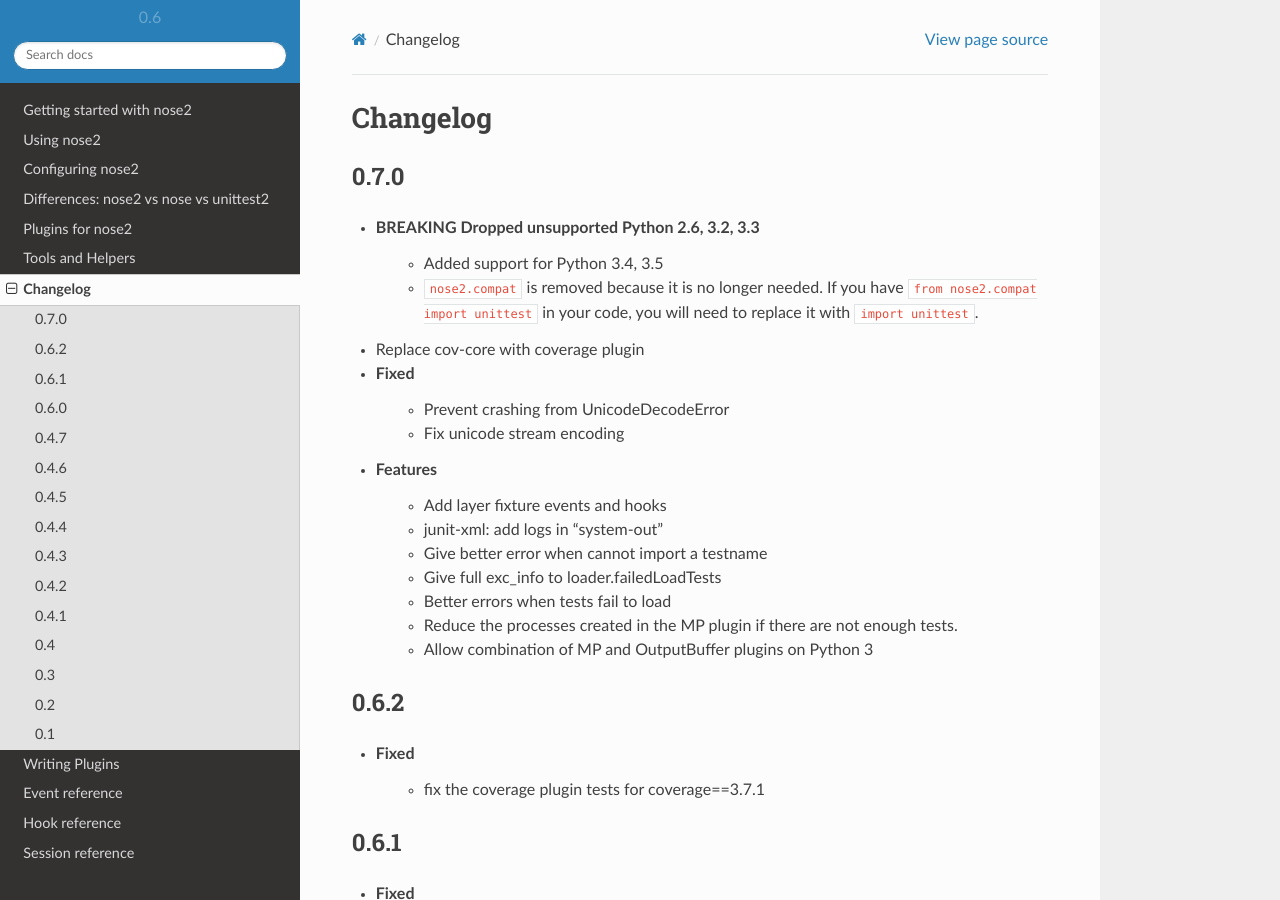
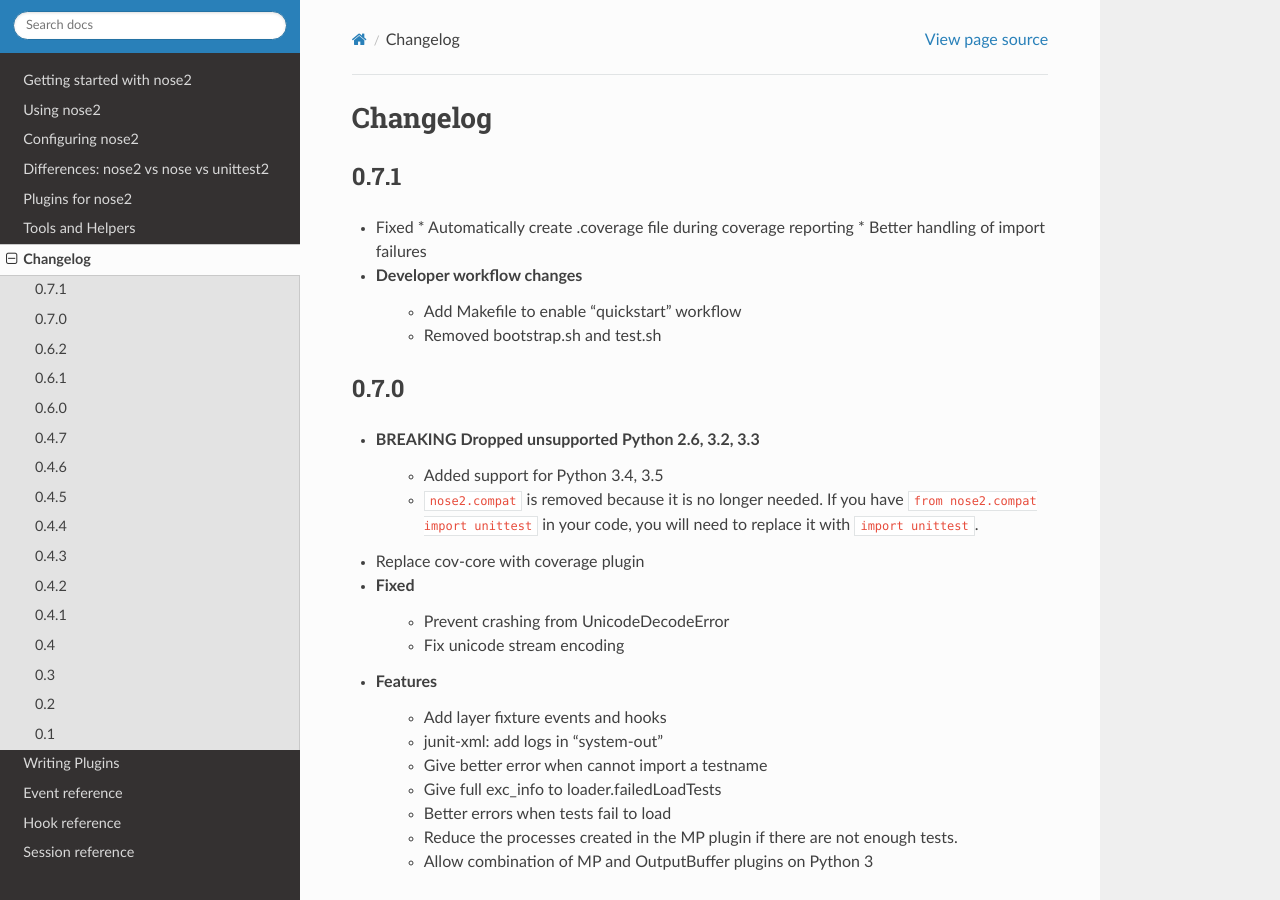
Before and after one commit to nose-devs/nose2, a Sphinx documentation site: the page built from docs/changelog.rst, in a window 1280 px wide and 900 px high. Built offline with Sphinx 7.4.7 and the Read the Docs theme 2.0.0, drawn with Linux system fonts in a browser that asks for light colours; pages that are not in the unit, such as notebooks, are missing from menus.

Commit message:
Update changelog for 0.7.1

```diff
--- a/docs/changelog.rst
+++ b/docs/changelog.rst
@@ -1,5 +1,16 @@
 Changelog
 =========
+
+0.7.1
+-----
+
+* Fixed
+  * Automatically create .coverage file during coverage reporting
+  * Better handling of import failures
+
+* Developer workflow changes
+    * Add Makefile to enable "quickstart" workflow
+    * Removed bootstrap.sh and test.sh
 
 0.7.0
 -----
```
